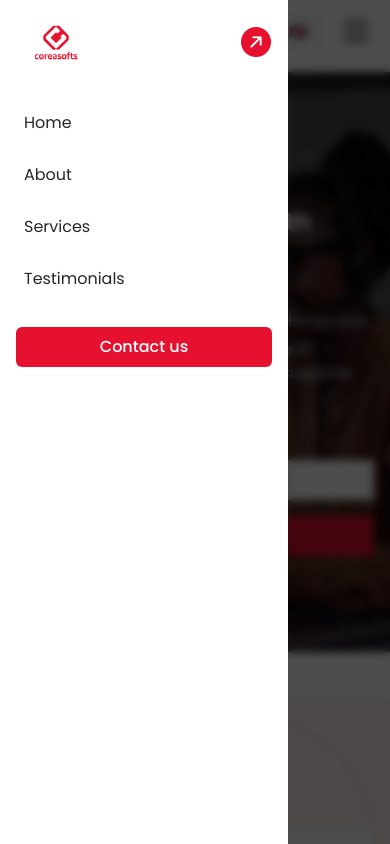
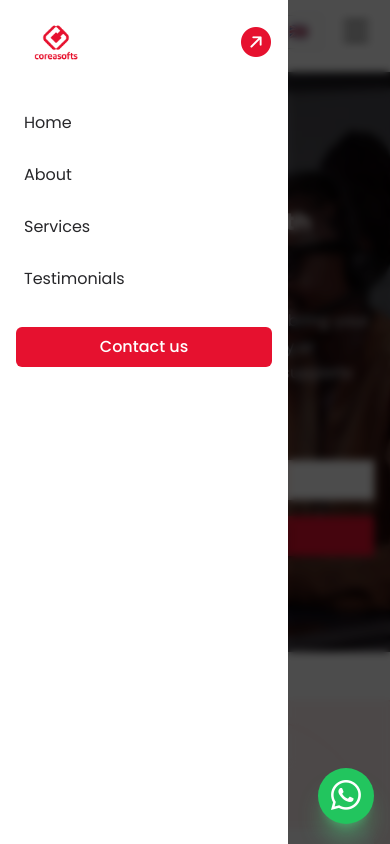
Before and after one commit to Bentshims/coreasofts-website, a plain HTML site: page index.html in a window 390 px wide. Both pictures are taken after a click on the button 356 px from the left and 32 px from the top of the page. Shown: the top 844 px of the page. Drawn offline with nearby package versions, Linux system fonts and the light colour scheme.

Commit message:
ajout du bouton whatsapp

```diff
--- a/index.html
+++ b/index.html
@@ -373,7 +373,7 @@
     <!-- section faq -->
 
     <section class="relative bg-primary curved-bg-mobile px-4 md:px-80 xmd:px-[5%] text-white bg-primary md:wave-bg min-h-screen" data-animate>
-      <div class="max-w-5xl mx-auto py-28 md:pb-80">
+      <div class="max-w-5xl mx-auto py-28 md:pb-44">
         <h2 class="text-center text-2xl font-semibold mb-2" data-i18n="faq.title">FAQs</h2>
         <p class="text-center text-sm text-red-100 max-w-2xl mx-auto mb-12" data-i18n="faq.subtitle">
           Voici les réponses aux qudestions les plus fréquentes sur nos services, notre fonctionnement et notre accompagnement.
@@ -1108,6 +1108,26 @@
       </fieldset>
     </div>
   </div>
+
+  <!-- Bouton WhatsApp flottant -->
+  <a
+    href="https://wa.me/243828858300"
+    target="_blank"
+    rel="noopener noreferrer"
+    aria-label="Discuter sur WhatsApp"
+    class="fixed bottom-5 right-4 md:bottom-10 md:right-6 z-[80] group"
+  >
+    <span class="absolute inset-0 -m-2 rounded-full bg-green-500/20 animate-ping group-hover:animate-none"></span>
+    <span class="relative flex items-center justify-center w-14 h-14 md:w-16 md:h-16 rounded-full bg-green-500 text-white shadow-xl shadow-green-400/40 transition-transform duration-200 ease-out group-hover:scale-110">
+      <i class="bi bi-whatsapp text-3xl md:text-4xl"></i>
+    </span>
+    <span class="pointer-events-none absolute right-full top-1/2 -translate-y-1/2 mr-3 opacity-0 group-hover:opacity-100 transition-opacity duration-200 z-10">
+      <span role="tooltip" class="relative bg-red-400 text-white text-xs md:text-sm py-1.5 px-2.5 rounded shadow-lg whitespace-nowrap">
+        Discuter sur WhatsApp
+        <span class="absolute -right-1 top-1/2 -translate-y-1/2 w-2 h-2 bg-zinc-900 rotate-45"></span>
+      </span>
+    </span>
+  </a>
 </body>
 
 </html>
```
